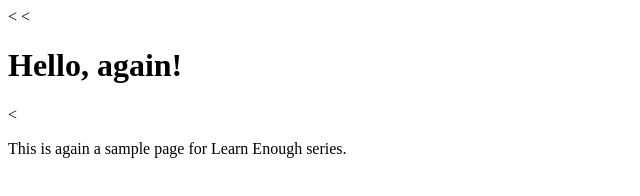
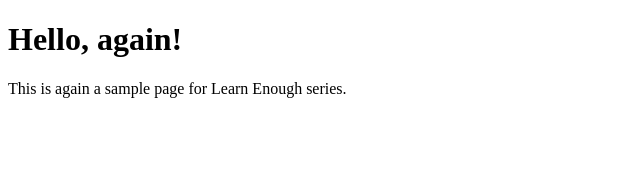
Before and after one commit to Pjjean/second_website, a plain HTML site: page index.html in a window 1280 px wide. Shown: the whole page, without its empty margins (0-640 px from the left). Drawn offline with Linux system fonts and the light colour scheme.

Commit message:
make formatting compliance

```diff
--- a/index.html
+++ b/index.html
@@ -1,11 +1,11 @@
-<<!DOCTYPE html>
+<!DOCTYPE html>
 <html lang="en" dir="ltr">
   <head>
     <meta charset="utf-8">
     <title> hello, again</title>
   </head>
   <body>
-    <<h1>Hello, again!</h1>
-    <<p>This is again a sample page for Learn Enough series.</p>
+    <h1>Hello, again!</h1>
+    <p>This is again a sample page for Learn Enough series.</p>
   </body>
 </html>
```
